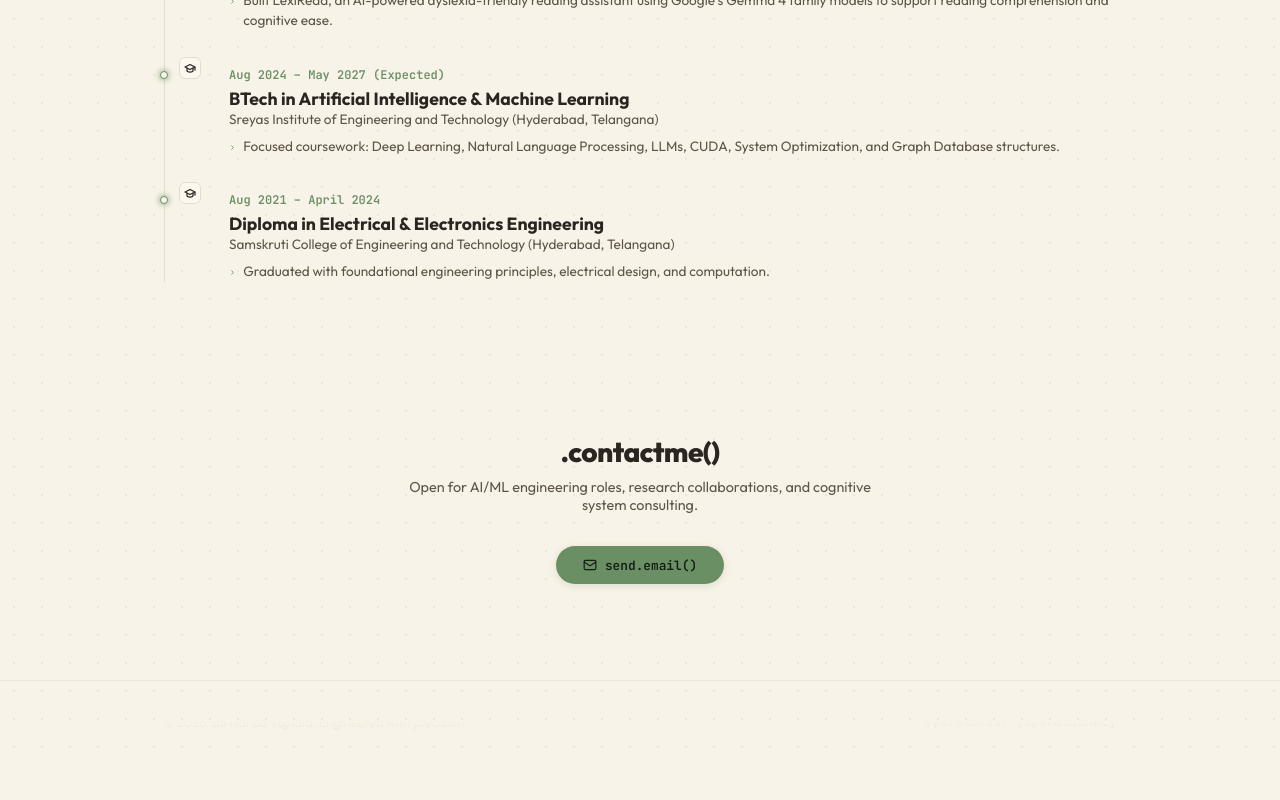
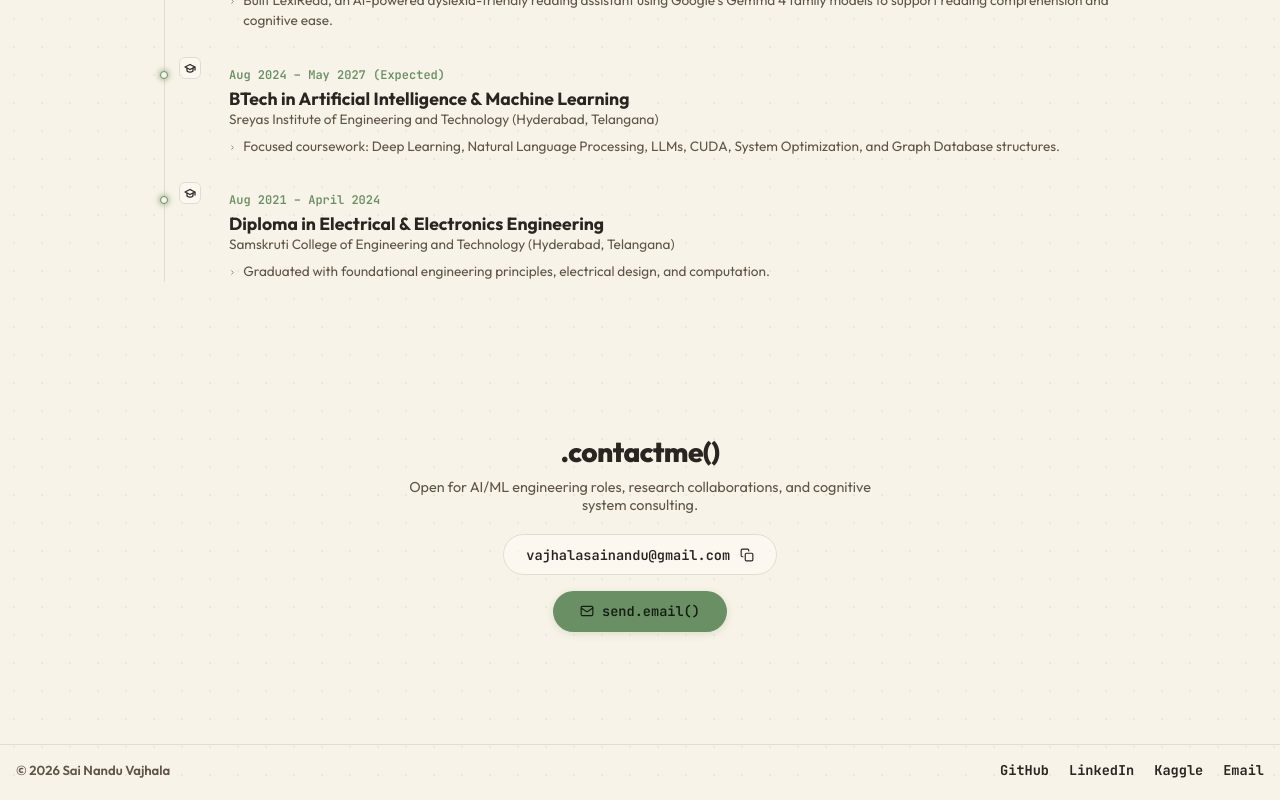
Before and after one commit to SaiNanduVajhala/sainanduvajhala.github.io, a React (Vite) app: page / in a window 1280 px wide. Shown: the part 2907-3707 px from the top of the page. Before the commit the page ends 3669 px from the top, so only its background shows below. Built offline with nearby package versions, Linux system fonts and the light colour scheme.

Commit message:
feat: initialize personal portfolio application with landing page and core components

```diff
--- a/index.html
+++ b/index.html
@@ -4,6 +4,13 @@
     <meta charset="UTF-8" />
     <link rel="icon" type="image/svg+xml" href="/favicon.svg?v=2" />
     <meta name="viewport" content="width=device-width, initial-scale=1.0" />
+    <script>
+      (function() {
+        var saved = localStorage.getItem('theme');
+        var theme = (saved === 'dark' || saved === 'light') ? saved : 'light';
+        document.documentElement.setAttribute('data-theme', theme);
+      })();
+    </script>
     <meta name="robots" content="index, follow, max-image-preview:large, max-snippet:-1, max-video-preview:-1" />
     <meta name="googlebot" content="index, follow" />
     <link rel="preconnect" href="https://fonts.googleapis.com">
--- a/src/App.tsx
+++ b/src/App.tsx
@@ -5,7 +5,7 @@ import { Hero } from './components/Hero';
 import { BentoGrid } from './components/BentoGrid';
 import { Carousel } from './components/Carousel';
 import { Timeline } from './components/Timeline';
-import { MailIcon } from './components/Icons';
+import { MailIcon, CopyIcon } from './components/Icons';
 
 // Code-split & Lazy-loaded Resume Viewer Overlay Component
 const ResumeViewer = React.lazy(() => import('./components/ResumeViewer'));
@@ -103,25 +103,49 @@ function App() {
         </section>
 
         {/* Contact Section */}
-        <section id="contact" style={{ padding: '4rem 0 2rem', textAlign: 'center' }}>
+        <section id="contact" style={{ padding: '4rem 0 4rem', textAlign: 'center' }}>
           <h2 style={{ fontSize: '1.75rem', fontWeight: 800, color: 'var(--text-primary)', letterSpacing: '-0.02em', marginBottom: '0.6rem' }}>
             .contactme()
           </h2>
-          <p style={{ color: 'var(--text-secondary)', fontSize: '0.9rem', maxWidth: '500px', margin: '0 auto 2rem' }}>
+          <p style={{ color: 'var(--text-secondary)', fontSize: '0.9rem', maxWidth: '500px', margin: '0 auto 1.25rem' }}>
             Open for AI/ML engineering roles, research collaborations, and cognitive system consulting.
           </p>
 
-          <div style={{ display: 'flex', justifyContent: 'center', gap: '1rem', flexWrap: 'wrap' }}>
+          <div style={{ display: 'flex', flexDirection: 'column', alignItems: 'center', gap: '1rem' }}>
+            <button
+              onClick={handleContactClick}
+              type="button"
+              aria-label="Copy email address to clipboard"
+              title="Click to copy email address"
+              style={{
+                fontFamily: 'var(--font-mono)',
+                fontSize: '0.85rem',
+                color: 'var(--text-primary)',
+                background: 'var(--card-bg)',
+                padding: '0.65rem 1.4rem',
+                borderRadius: '9999px',
+                border: '1px solid var(--card-border)',
+                display: 'inline-flex',
+                alignItems: 'center',
+                gap: '0.6rem',
+                fontWeight: 600,
+                cursor: 'pointer',
+                transition: 'all 0.2s ease'
+              }}
+            >
+              <span>{copied ? 'copied.to.clipboard()' : 'vajhalasainandu@gmail.com'}</span>
+              <CopyIcon size={14} />
+            </button>
+
             <a
               href="mailto:vajhalasainandu@gmail.com"
               target="_blank"
               rel="noopener noreferrer"
-              onClick={handleContactClick}
               className="btn btn-primary"
               style={{
-                padding: '0.6rem 1.6rem',
+                padding: '0.65rem 1.6rem',
                 borderRadius: '9999px',
-                fontSize: '0.8rem',
+                fontSize: '0.85rem',
                 fontFamily: 'var(--font-mono)',
                 textDecoration: 'none',
                 cursor: 'pointer',
@@ -132,21 +156,27 @@ function App() {
               }}
             >
               <MailIcon size={14} />
-              {copied ? 'copied.to.clipboard()' : 'send.email()'}
+              send.email()
             </a>
           </div>
         </section>
       </main>
 
-      {/* Footer */}
-      <footer style={{ borderTop: '1px solid var(--border-light)', padding: '2rem 1rem', textAlign: 'center', marginTop: '4rem' }}>
-        <div className="max-width-wrapper" style={{ display: 'flex', justifyContent: 'space-between', alignItems: 'center', flexWrap: 'wrap', gap: '1rem' }}>
-          <div style={{ fontSize: '0.8rem', color: 'var(--text-muted)' }}>
-            © {new Date().getFullYear()} Sai Nandu Vajhala. Engineered with precision.
+      {/* Semantic Accessible Site Footer */}
+      <footer className="site-footer" role="contentinfo">
+        <div className="max-width-wrapper footer-inner">
+          <div className="footer-copyright">
+            &copy; {new Date().getFullYear()} Sai Nandu Vajhala
           </div>
-          <div style={{ fontSize: '0.8rem', color: 'var(--text-muted)', fontFamily: 'var(--font-mono)' }}>
-            sys.status: [operational]
-          </div>
+
+          <nav className="footer-nav" aria-label="Footer links">
+            <ul className="footer-list">
+              <li><a href="https://github.com/SaiNanduVajhala" target="_blank" rel="noopener noreferrer" aria-label="GitHub profile">GitHub</a></li>
+              <li><a href="https://linkedin.com/in/vajhala-sai-nandu" target="_blank" rel="noopener noreferrer" aria-label="LinkedIn profile">LinkedIn</a></li>
+              <li><a href="https://kaggle.com/vajhalasainandu" target="_blank" rel="noopener noreferrer" aria-label="Kaggle profile">Kaggle</a></li>
+              <li><a href="mailto:vajhalasainandu@gmail.com" aria-label="Send email">Email</a></li>
+            </ul>
+          </nav>
         </div>
       </footer>
 
--- a/src/components/Icons.tsx
+++ b/src/components/Icons.tsx
@@ -20,6 +20,12 @@ export const MailIcon: React.FC<{ size?: number }> = ({ size = 18 }) => (
   <svg viewBox="0 0 24 24" width={size} height={size} stroke="currentColor" strokeWidth="2" fill="none" strokeLinecap="round" strokeLinejoin="round">
     <rect width="20" height="16" x="2" y="4" rx="2" />
     <path d="m22 7-8.97 5.7a1.94 1.94 0 0 1-2.06 0L2 7" />
+  </svg>
+);
+
+export const KaggleIcon: React.FC<{ size?: number }> = ({ size = 18 }) => (
+  <svg viewBox="0 0 24 24" width={size} height={size} fill="currentColor">
+    <path d="M18.825 23.859h-3.225l-5.466-8.318-2.61 2.378v5.94H4.551V.141h2.973v14.185l7.575-8.736h3.694l-6.866 7.643 6.9 10.626z" />
   </svg>
 );
 
--- a/src/components/Navbar.tsx
+++ b/src/components/Navbar.tsx
@@ -3,6 +3,7 @@ import { ThemeToggle } from './ThemeToggle';
 import {
   GithubIcon,
   LinkedinIcon,
+  KaggleIcon,
   MailIcon,
   MenuIcon,
   XIcon,
@@ -135,6 +136,9 @@ export const Navbar: React.FC<NavbarProps> = memo(({ theme, toggleTheme }) => {
                   <LinkedinIcon size={15} />
                 </a>
                 <a href="https://kaggle.com/vajhalasainandu" target="_blank" rel="noopener noreferrer" style={{ color: 'var(--text-secondary)' }} aria-label="Kaggle">
+                  <KaggleIcon size={15} />
+                </a>
+                <a href="mailto:vajhalasainandu@gmail.com" target="_blank" rel="noopener noreferrer" style={{ color: 'var(--text-secondary)' }} aria-label="Email">
                   <MailIcon size={15} />
                 </a>
               </div>
--- a/src/index.css
+++ b/src/index.css
@@ -128,10 +128,101 @@ body {
   -webkit-font-smoothing: antialiased;
   -moz-osx-font-smoothing: grayscale;
 
-  /* ponytail: simple, elegant CSS dot grid pattern to avoid generic AI background */
   background-image: radial-gradient(var(--border-light) 1.2px, transparent 1.2px);
   background-size: 28px 28px;
 }
+
+/* ---------- Full-Width Unclipped Accessible Site Footer ---------- */
+.site-footer {
+  width: 100%;
+  max-width: none;
+  box-sizing: border-box;
+  overflow: visible;
+  margin: 3rem 0 0 0;
+  padding: 0.75rem 0 1rem;
+  border-top: 1px solid var(--card-border);
+  font-size: 0.85rem;
+  line-height: 1.4;
+}
+
+/* Neutralise the mask that .max-width-wrapper adds */
+.site-footer > .max-width-wrapper {
+  -webkit-mask-image: none;
+          mask-image: none;
+  width: 100%;
+  max-width: none;
+  margin: 0;
+  padding: 0 var(--space-4, 1rem);
+}
+
+.site-footer,
+.site-footer > * {
+  overflow: visible;
+}
+
+/* Split row: copyright left, links right */
+.footer-inner {
+  display: flex;
+  justify-content: space-between;
+  align-items: center;
+  flex-wrap: wrap;
+  gap: 0.5rem;
+}
+
+.footer-nav {
+  margin: 0;
+  max-width: none;
+}
+
+.footer-list {
+  list-style: none;
+  padding: 0;
+  margin: 0;
+  display: flex;
+  flex-wrap: wrap;
+  align-items: center;
+  gap: 1.25rem;
+}
+
+.footer-list li {
+  margin: 0;
+}
+
+.footer-list a,
+.footer-list a:link,
+.footer-list a:visited,
+.footer-list a:any-link,
+.site-footer a {
+  display: inline-block;
+  padding: 0.25rem 0;
+  color: var(--text-primary) !important;
+  text-decoration: none;
+  font-family: var(--font-mono);
+  font-weight: 700;
+  font-size: 0.85rem;
+  opacity: 1 !important;
+  transition: color 0.2s ease;
+}
+
+.footer-list a:hover,
+.footer-list a:focus-visible,
+.site-footer a:hover {
+  color: var(--accent) !important;
+  outline: 2px solid var(--focus-ring);
+  outline-offset: 2px;
+  border-radius: 4px;
+}
+
+.footer-copyright {
+  font-size: 0.82rem;
+  color: var(--text-secondary);
+  font-weight: 600;
+  margin: 0;
+}
+
+
+
+
 
 ::-webkit-scrollbar {
   width: 8px;
```
